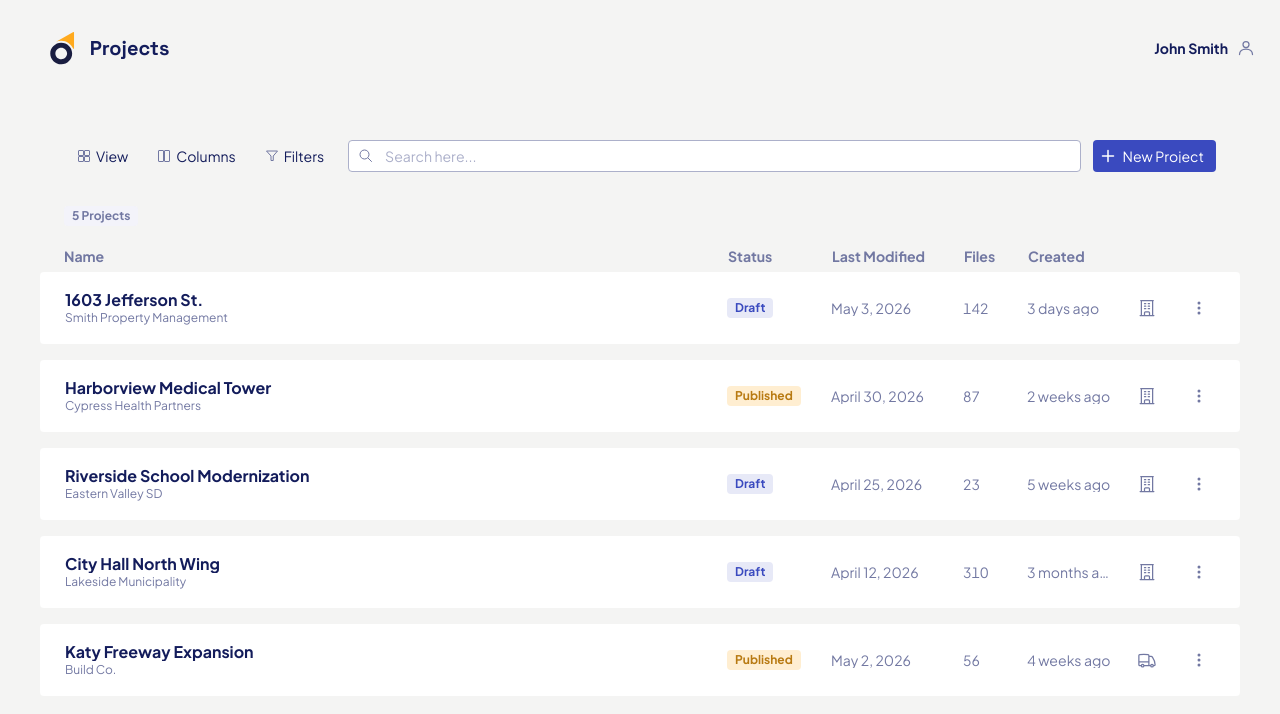
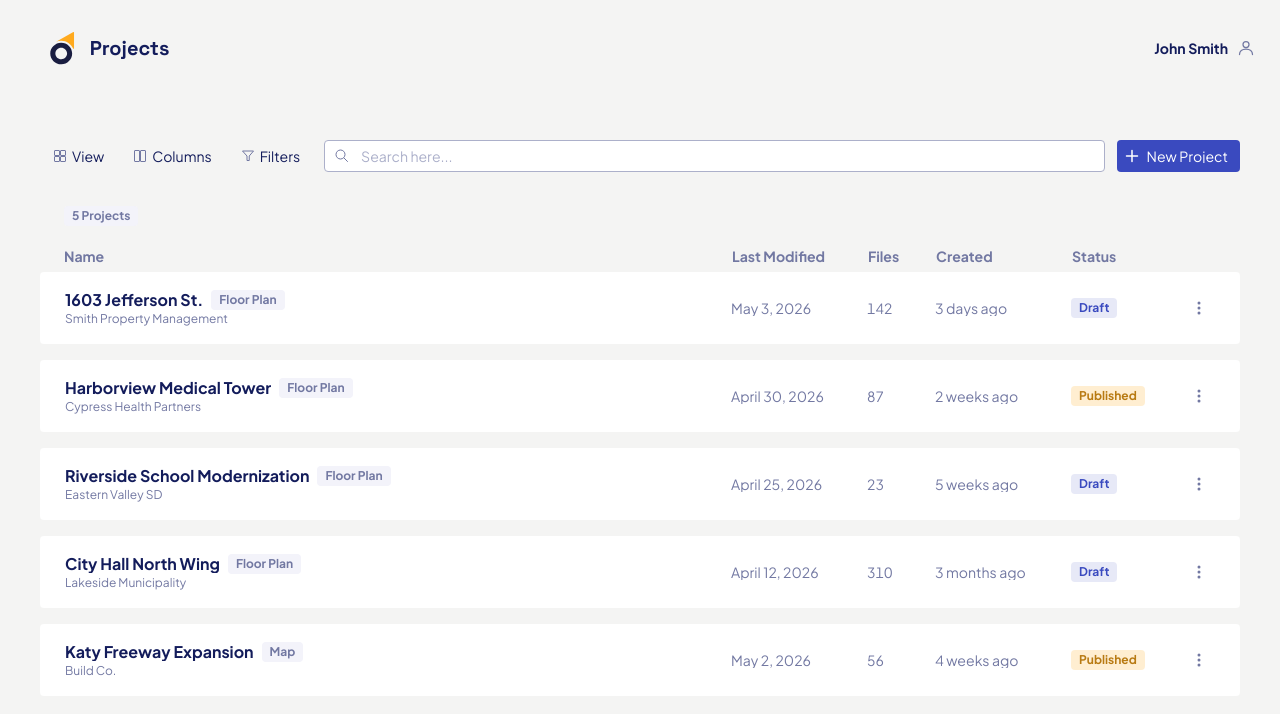
Before and after one commit to eptrszkwcz/260419_ocumap-R, a React (Vite) app: page /projects in a window 1280 px wide. Shown: the top 714 px of the page. Built offline with nearby package versions, Linux system fonts and the light colour scheme.

Commit message:
requested changes from 5/28

```diff
--- a/src/components/ControlHeaderToolbar.tsx
+++ b/src/components/ControlHeaderToolbar.tsx
@@ -265,8 +265,8 @@ export function ControlHeaderToolbar({
     <div
       id={id}
       className={
-        'flex h-16 w-full shrink-0 items-center gap-3 px-panel-padding ' +
-        (projectsChrome ? 'border-b-0 bg-transparent' : 'border-b border-stroke')
+        'flex h-16 w-full shrink-0 items-center gap-3 ' +
+        (projectsChrome ? 'px-0 border-b-0 bg-transparent' : 'border-b border-stroke px-panel-padding')
       }
       role="toolbar"
       aria-label={toolbarAriaLabel}
--- /dev/null
+++ b/src/lib/formatFloorPlanCoord.ts
@@ -0,0 +1,4 @@
+export function formatFloorPlanCoord(n: number | undefined): string {
+  if (n == null || !Number.isFinite(n)) return ''
+  return n.toFixed(3)
+}
--- a/src/pages/ProjectsTable.tsx
+++ b/src/pages/ProjectsTable.tsx
@@ -8,7 +8,7 @@ type ProjectsTableProps = {
 }
 
 /**
- * Project directory as card rows (64px): name, team, last modified, created, type icon, actions.
+ * Project directory as card rows: name (with type tag), team, dates, status, actions.
  */
 export function ProjectsTable({ projects }: ProjectsTableProps) {
   const navigate = useNavigate()
--- a/src/pages/projectsListPresentation.tsx
+++ b/src/pages/projectsListPresentation.tsx
@@ -1,5 +1,3 @@
-import { BuildingOfficeIcon, TruckIcon } from '@heroicons/react/24/outline'
-
 import { type ProjectRecord, type ProjectStatus, type ProjectType } from '@/data/sampleProjects'
 
 const projectStatusBadgeBaseClass =
@@ -49,36 +47,41 @@ export function MoreVerticalIcon({ className = '' }: { className?: string }) {
   )
 }
 
-const typeIconClass = 'size-5 shrink-0'
-
-function ProjectTypeIcon({ type }: { type: ProjectType }) {
-  const label = type === 'Building' ? 'Building project' : 'Infrastructure project'
-  if (type === 'Infrastructure') {
-    return (
-      <span className="inline-flex shrink-0 text-fg-muted group-hover:text-fg-highlight" title={label}>
-        <TruckIcon className={typeIconClass} aria-hidden />
-        <span className="sr-only">{label}</span>
-      </span>
-    )
-  }
+function ProjectTypeTag({ type }: { type: ProjectType }) {
+  const label = type === 'Building' ? 'Floor Plan' : 'Map'
   return (
-    <span className="inline-flex shrink-0 text-fg-muted group-hover:text-fg-highlight" title={label}>
-      <BuildingOfficeIcon className={typeIconClass} aria-hidden />
-      <span className="sr-only">{label}</span>
+    <span
+      className={
+        projectStatusBadgeBaseClass +
+        ' text-fg-muted bg-area-highlight group-hover:bg-fg-highlight/12 group-hover:text-fg-highlight'
+      }
+    >
+      {label}
     </span>
   )
 }
 
-/** Full page: name (+ team subtitle), status, last modified, files, created, type icon, actions */
+/** Full page: name (+ type tag + team subtitle), last modified, files, created, status, actions */
 export const projectsGridClass =
-  'grid w-full min-w-0 grid-cols-[minmax(0,1.4fr)_minmax(0,5.75rem)_minmax(0,7.5rem)_minmax(0,3.25rem)_minmax(0,5.5rem)_2.5rem_2.25rem] items-center gap-x-3'
+  'grid w-full min-w-0 grid-cols-[minmax(0,1.4fr)_minmax(0,7.5rem)_minmax(0,3.25rem)_minmax(0,120px)_minmax(0,5.75rem)_2.25rem] items-center gap-x-4'
 
-function ProjectNameCell({ name, team }: { name: string; team: string }) {
+function ProjectNameCell({
+  name,
+  team,
+  projectType,
+}: {
+  name: string
+  team: string
+  projectType: ProjectType
+}) {
   return (
     <div className="flex min-w-0 flex-col gap-0.5 py-0.5">
-      <span className="truncate text-[16px] leading-[1.2] font-bold text-fg group-hover:text-fg-highlight">
-        {name}
-      </span>
+      <div className="flex min-w-0 items-center gap-2">
+        <span className="min-w-0 truncate text-[16px] leading-[1.2] font-bold text-fg group-hover:text-fg-highlight">
+          {name}
+        </span>
+        <ProjectTypeTag type={projectType} />
+      </div>
       <span className="truncate text-[12px] leading-[1.2] text-fg-muted group-hover:text-fg-highlight">
         {team}
       </span>
@@ -88,7 +91,7 @@ function ProjectNameCell({ name, team }: { name: string; team: string }) {
 
 /** Drawer: name + kebab only */
 export const projectsGridDrawerClass =
-  'grid w-full min-w-0 grid-cols-[minmax(0,1fr)_2.25rem] items-center gap-x-3'
+  'grid w-full min-w-0 grid-cols-[minmax(0,1fr)_2.25rem] items-center gap-x-4'
 
 function gridClassForLayout(layout: ProjectsListLayout) {
   return layout === 'drawer' ? projectsGridDrawerClass : projectsGridClass
@@ -111,11 +114,10 @@ export function ProjectsListHeader({ layout = 'full' }: { layout?: ProjectsListL
       className={`${grid} shrink-0 px-panel-padding pb-2 pt-1 font-sans text-standard font-bold text-fg-muted`}
     >
       <div className="min-w-0">Name</div>
-      <div className="min-w-0">Status</div>
       <div className="whitespace-nowrap">Last Modified</div>
       <div className="whitespace-nowrap">Files</div>
       <div className="whitespace-nowrap">Created</div>
-      <div className="sr-only">Type</div>
+      <div className="min-w-0">Status</div>
       <div className="sr-only text-right">Actions</div>
     </div>
   )
@@ -156,12 +158,13 @@ export function ProjectCardRow({
       aria-label={ariaLabel}
     >
       <div className={`${grid} min-w-0 px-panel-padding`}>
-        <ProjectNameCell name={project.name} team={project.team} />
+        <ProjectNameCell
+          name={project.name}
+          team={project.team}
+          projectType={project.projectType}
+        />
         {layout === 'full' ? (
           <>
-            <span className="min-w-0">
-              <ProjectStatusBadge status={project.status} />
-            </span>
             <span className="truncate whitespace-nowrap text-fg-muted group-hover:text-fg-highlight">
               {project.lastModified}
             </span>
@@ -171,8 +174,8 @@ export function ProjectCardRow({
             <span className="truncate whitespace-nowrap text-fg-muted group-hover:text-fg-highlight">
               {project.createdRelative}
             </span>
-            <span className="flex justify-center">
-              <ProjectTypeIcon type={project.projectType} />
+            <span className="min-w-0">
+              <ProjectStatusBadge status={project.status} />
             </span>
           </>
         ) : null}
--- a/src/panels/library/AddFeatureFlow.tsx
+++ b/src/panels/library/AddFeatureFlow.tsx
@@ -7,6 +7,7 @@ import { useMarkerStylePreview } from '@/context/MarkerStylePreviewContext'
 import type { AssetKind, SpatialAsset } from '@/data/sampleAssets'
 import { inferKindFromFile } from '@/data/sampleAssets'
 import { formatDisplayDateFromIsoDate, todayIsoDate } from '@/lib/formatDisplayDateFromIsoDate'
+import { formatFloorPlanCoord } from '@/lib/formatFloorPlanCoord'
 import { PRIMARY_BUTTON_CLASS } from '@/lib/primaryButtonClass'
 import { DEFAULT_FLOOR_PLAN_ID, type FloorPlanId } from '@/panels/map/mapFloorPlans'
 import { normalizeMarkerColor } from '@/panels/map/markerColors'
@@ -345,8 +346,8 @@ export function AddFeatureFlow({ onCancel, onSave }: AddFeatureFlowProps) {
       setPickingFloorPlanItemId(itemId)
       startFloorPlanLocationPick(itemId, (floorPlanId, x, y) => {
         updateItem(itemId, {
-          xStr: x.toFixed(6),
-          yStr: y.toFixed(6),
+          xStr: formatFloorPlanCoord(x),
+          yStr: formatFloorPlanCoord(y),
           floorPlanId,
         })
         setPickingFloorPlanItemId(null)
--- a/src/panels/map/MapContent.tsx
+++ b/src/panels/map/MapContent.tsx
@@ -4,6 +4,10 @@ import type { FloorPlanMarker } from '@/context/MapCaptureMarkersContext'
 import { useFeatureMapHover } from '@/context/FeatureMapHoverContext'
 import { useFloorPlanLocationPick } from '@/context/FloorPlanLocationPickContext'
 import type { FloorPlanId } from '@/panels/map/mapFloorPlans'
+import {
+  mapOverlayInsetBottomClassName,
+  mapOverlayInsetXClassName,
+} from '@/panels/map/mapOverlayLayout'
 import { markerRgba } from '@/panels/map/markerColors'
 
 const MIN_SCALE = 0.25
@@ -428,11 +432,16 @@ function MapFloorPlanViewer({
       </div>
       {isPickingFloorPlanLocation ? (
         <div
-          className="pointer-events-none absolute inset-x-0 bottom-3 z-20 flex justify-center px-panel-padding"
+          className={
+            'pointer-events-none absolute z-20 flex justify-center ' +
+            mapOverlayInsetXClassName +
+            ' ' +
+            mapOverlayInsetBottomClassName
+          }
           role="status"
           aria-live="polite"
         >
-          <div className="max-w-md rounded-panel border border-stroke bg-panel/95 px-3 py-2 text-center font-sans text-standard text-fg shadow-sm backdrop-blur-sm">
+          <div className="max-w-md rounded-panel bg-fg-highlight px-3 py-2 text-center font-sans text-standard text-white shadow-sm">
             Click the floor plan to set where this photo was taken. Press Esc to cancel.
           </div>
         </div>
--- a/src/panels/map/MapControlHeader.tsx
+++ b/src/panels/map/MapControlHeader.tsx
@@ -3,6 +3,10 @@ import { DropdownMenu } from '@/components/DropdownMenu'
 
 import type { FloorPlanId } from '@/panels/map/mapFloorPlans'
 import { FLOOR_PLAN_OPTIONS, floorPlanDisplayLabel } from '@/panels/map/mapFloorPlans'
+import {
+  mapOverlayInsetTopClassName,
+  mapOverlayInsetXClassName,
+} from '@/panels/map/mapOverlayLayout'
 
 const floorTriggerClassName =
   'text-fg-muted hover:text-fg-highlight inline-flex h-8 min-w-[7.5rem] max-w-full cursor-pointer items-center justify-between gap-2 rounded-panel border border-stroke bg-panel/95 px-2.5 font-sans text-standard font-normal leading-none shadow-sm backdrop-blur-[2px] focus-visible:border-fg-highlight focus-visible:ring-1 focus-visible:ring-fg-highlight/35 focus-visible:outline-none'
@@ -48,7 +52,12 @@ export function MapControlHeader({
   return (
     <div
       id="control-header-map"
-      className="pointer-events-none absolute inset-x-0 top-0 z-10 flex h-16 shrink-0 items-center justify-between gap-3 bg-transparent px-panel-padding"
+      className={
+        'pointer-events-none absolute z-10 flex items-center justify-between gap-3 bg-transparent ' +
+        mapOverlayInsetXClassName +
+        ' ' +
+        mapOverlayInsetTopClassName
+      }
       role="toolbar"
       aria-label="Map floor plan"
     >
--- /dev/null
+++ b/src/panels/map/mapOverlayLayout.ts
@@ -0,0 +1,4 @@
+/** Simulated container padding for controls overlaid on the map / floor plan. */
+export const mapOverlayInsetXClassName = 'inset-x-panel-padding'
+export const mapOverlayInsetTopClassName = 'top-5'
+export const mapOverlayInsetBottomClassName = 'bottom-5'
```
Also changed, not shown: src/panels/library/FeatureMediaMetadataPanel.tsx (+7 -6 lines), src/panels/library/featureMetadata/FeatureMetadataForm.tsx (+21 -23 lines), src/panels/map/InfrastructureMapView.tsx (+11 -2 lines).
